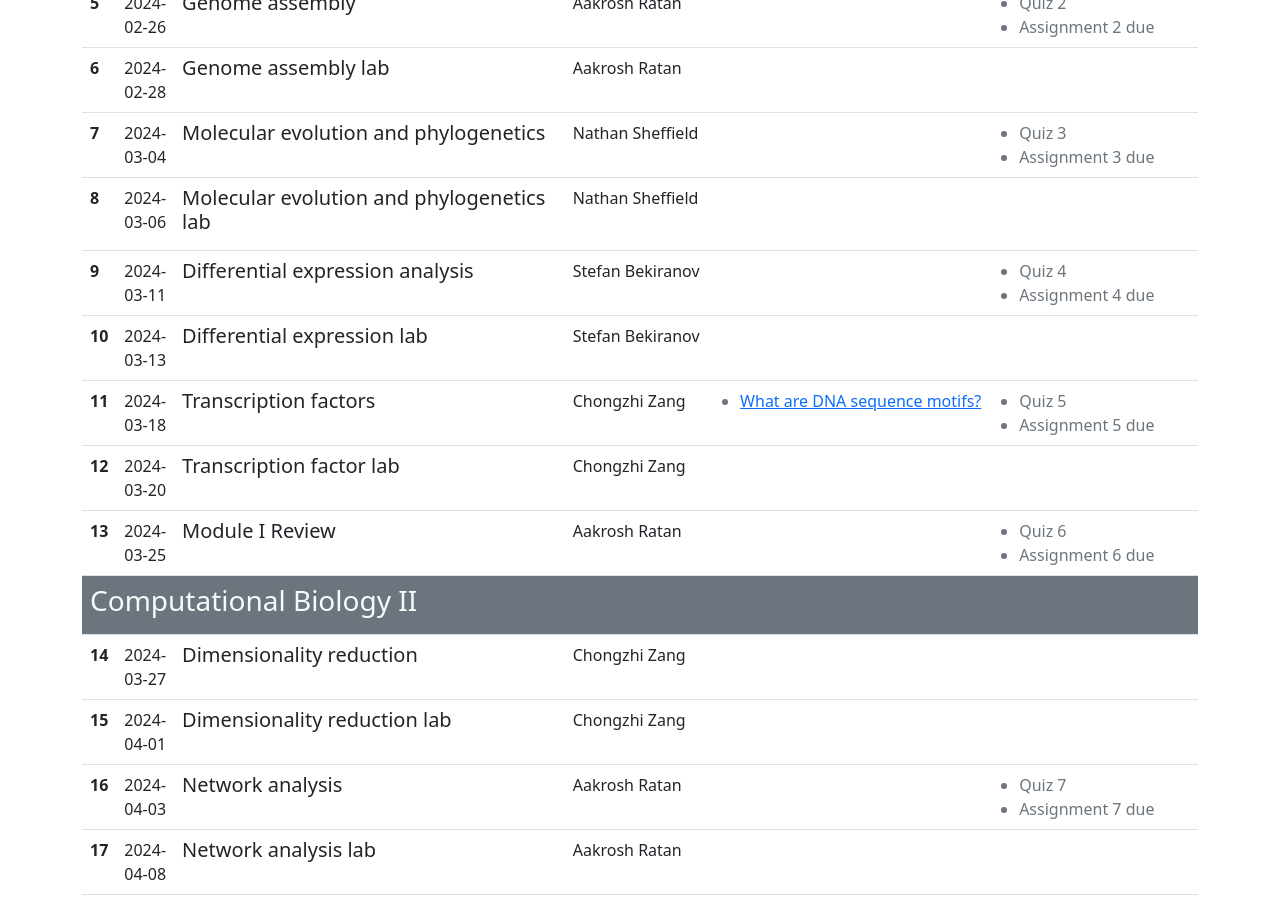
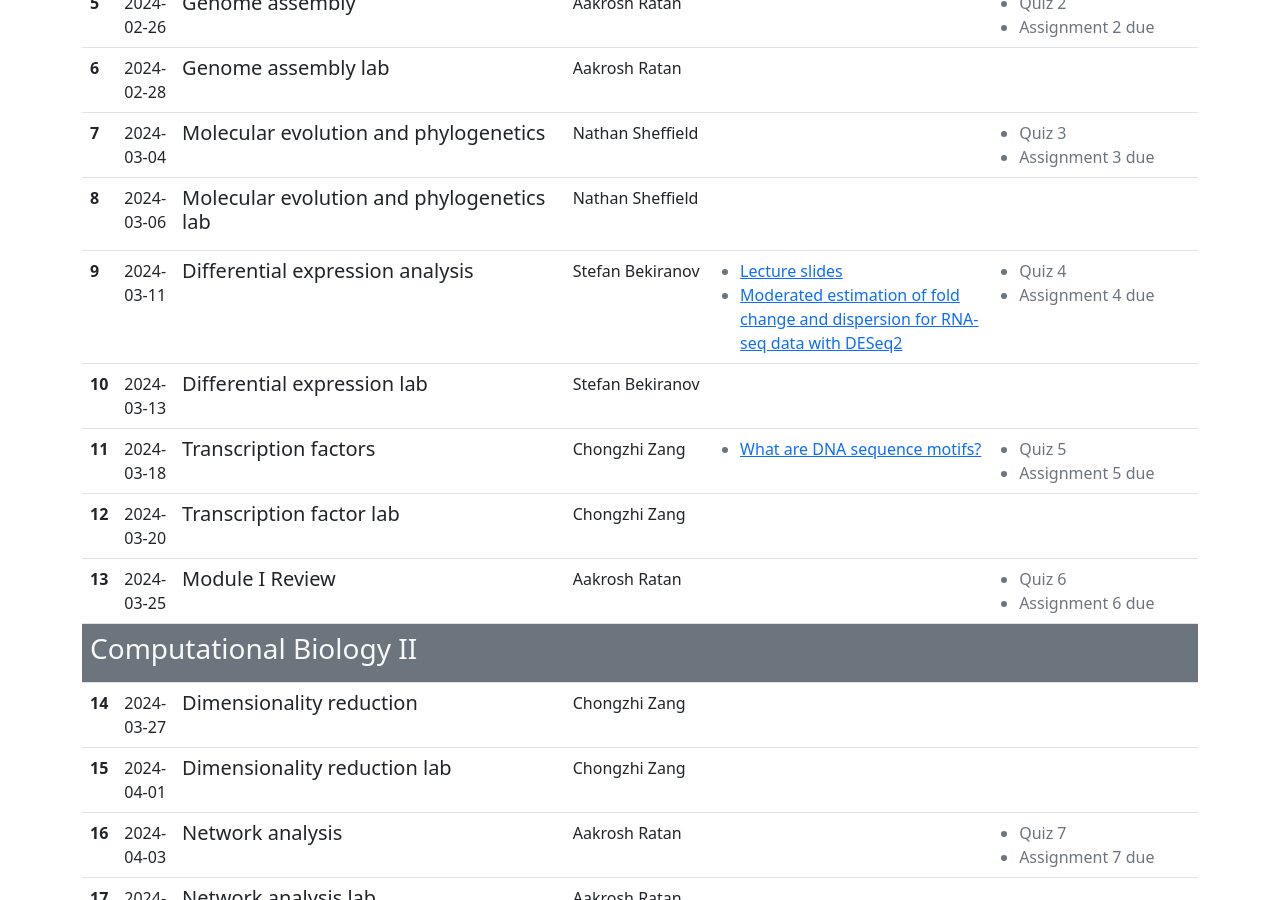
Before and after one commit to uvacobi/compbio2025, a Jekyll site: the page built from index.md, in a window 1280 px wide and 900 px high, scrolled down 1043 px. Built offline with Jekyll 4.4.1, drawn with Linux system fonts in a browser that asks for light colours.

Commit message:
Update lectures.yaml

```diff
--- a/_data/lectures.yaml
+++ b/_data/lectures.yaml
@@ -82,8 +82,10 @@
     details: null
     instructor: Stefan Bekiranov
     links:
-      - url: #
+      - url: slides/diff_exp
         title: Lecture slides
+      - url: https://doi.org/10.1186/s13059-014-0550-8
+        title: "Moderated estimation of fold change and dispersion for RNA-seq data with DESeq2"
     assignments:
       - title: Quiz 4
       - title: Assignment 4 due
```
